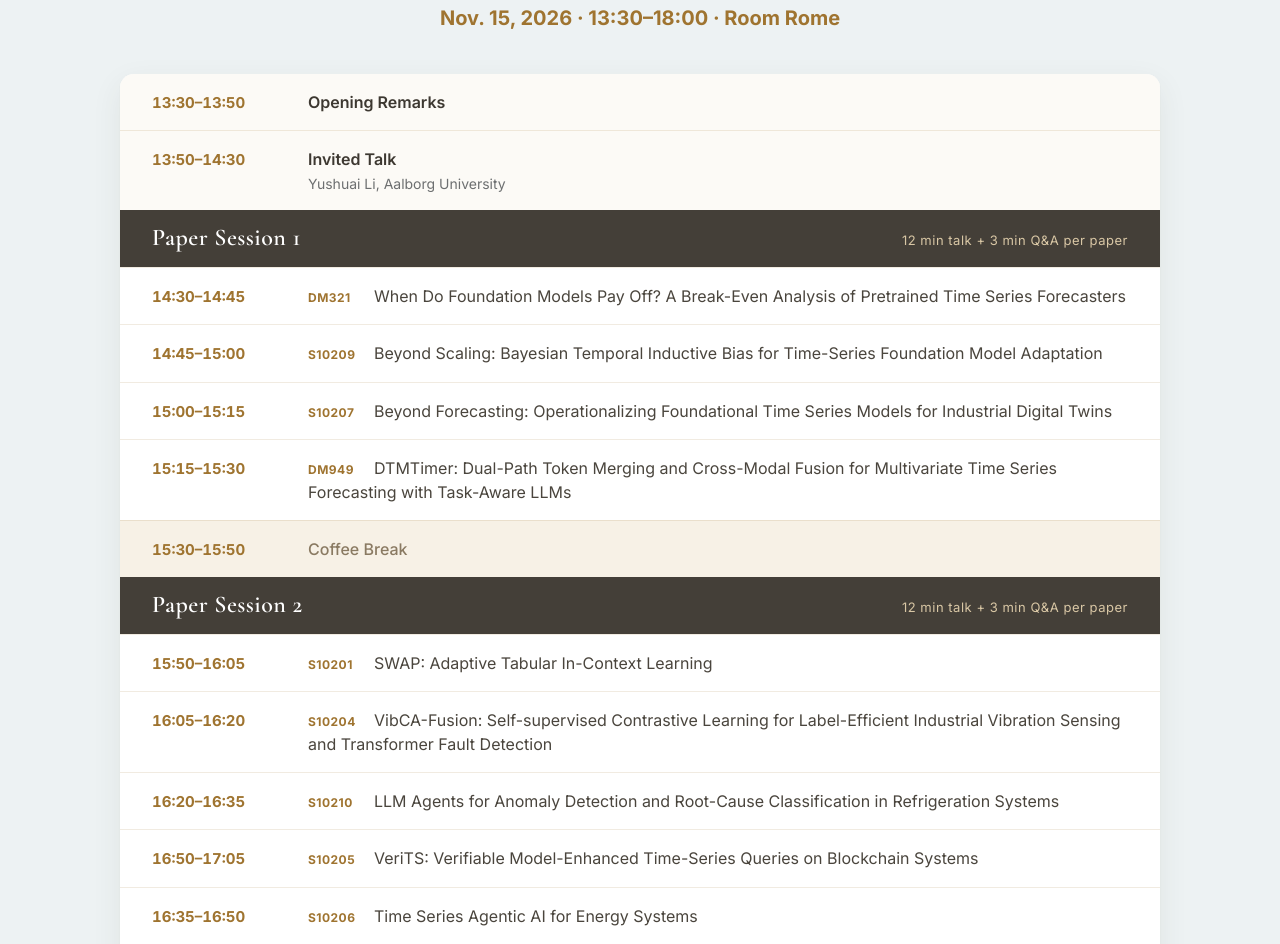
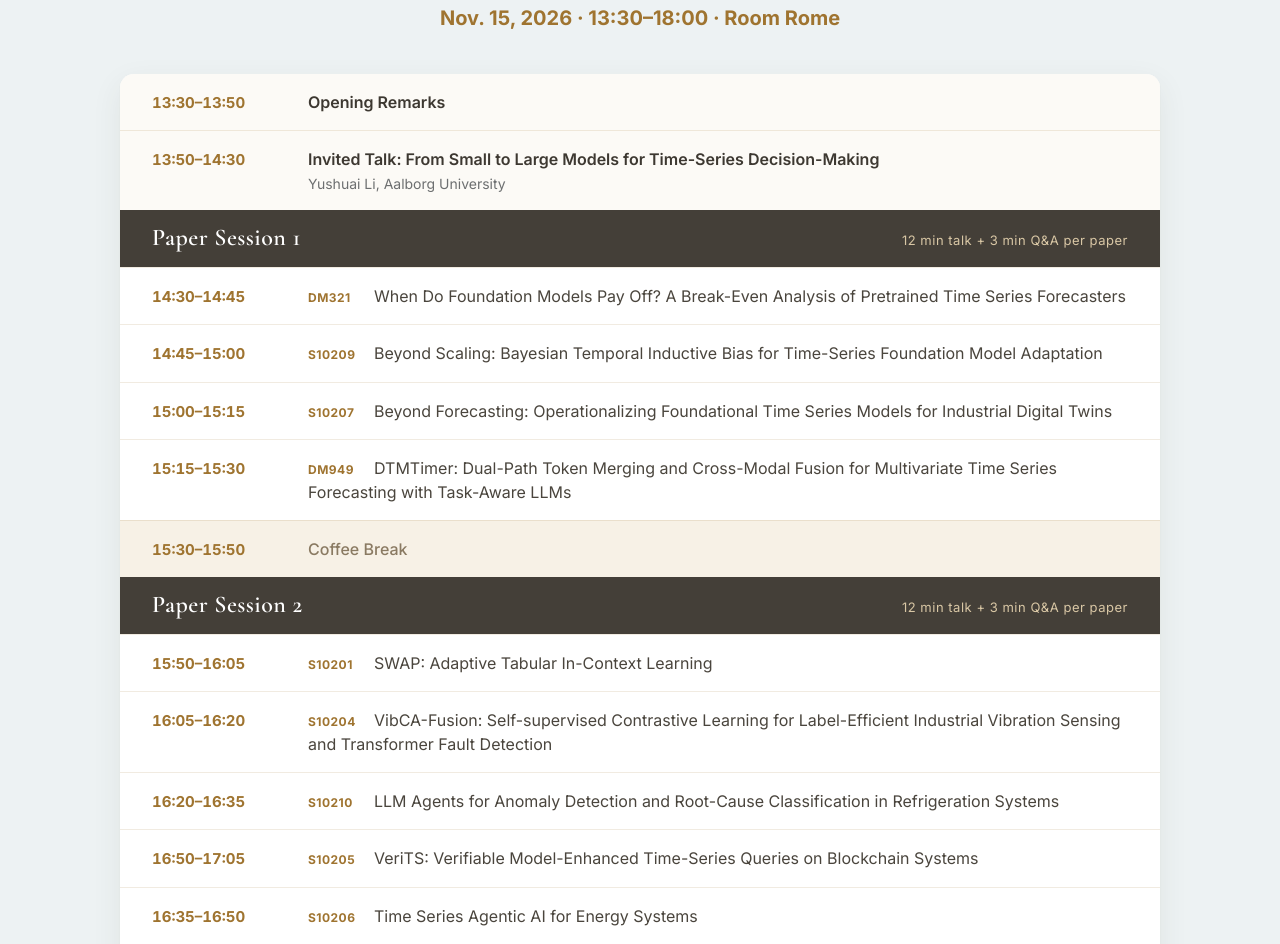
Before and after one commit to lm4ted/lm4ted.github.io, a plain HTML site: page index.html in a window 1280 px wide. Shown: the part 3224-4168 px from the top of the page. Drawn offline with nearby package versions, Linux system fonts and the light colour scheme.

Commit message:
Update index.html

```diff
--- a/index.html
+++ b/index.html
@@ -157,7 +157,7 @@
 
         <ol class="agenda">
           <li class="item highlight"><time>13:30–13:50</time><div class="what"><span class="title">Opening Remarks</span></div></li>
-          <li class="item highlight"><time>13:50–14:30</time><div class="what"><span class="title">Invited Talk</span><span class="sub">Yushuai Li, Aalborg University </span></div></li>
+          <li class="item highlight"><time>13:50–14:30</time><div class="what"><span class="title">Invited Talk: From Small to Large Models for Time-Series Decision-Making </span><span class="sub">Yushuai Li, Aalborg University </span></div></li>
           <li class="session"><span class="session-name">Paper Session 1</span><span class="session-rule">12 min talk + 3 min Q&amp;A per paper</span></li>
           <li class="item paper"><time>14:30–14:45</time><div class="what"><span class="pid">DM321</span>When Do Foundation Models Pay Off? A Break-Even Analysis of Pretrained Time Series Forecasters</div></li>
           <li class="item paper"><time>14:45–15:00</time><div class="what"><span class="pid">S10209</span>Beyond Scaling: Bayesian Temporal Inductive Bias for Time-Series Foundation Model Adaptation</div></li>
```
